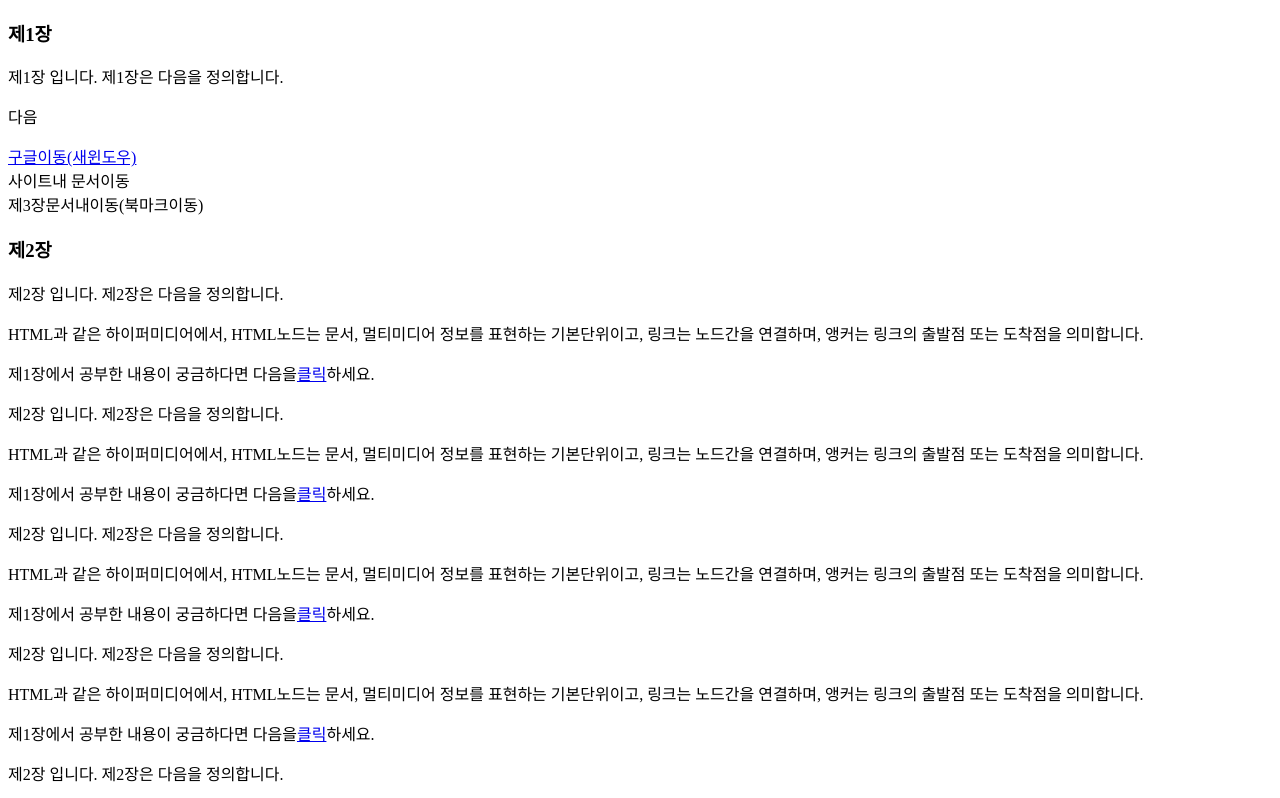
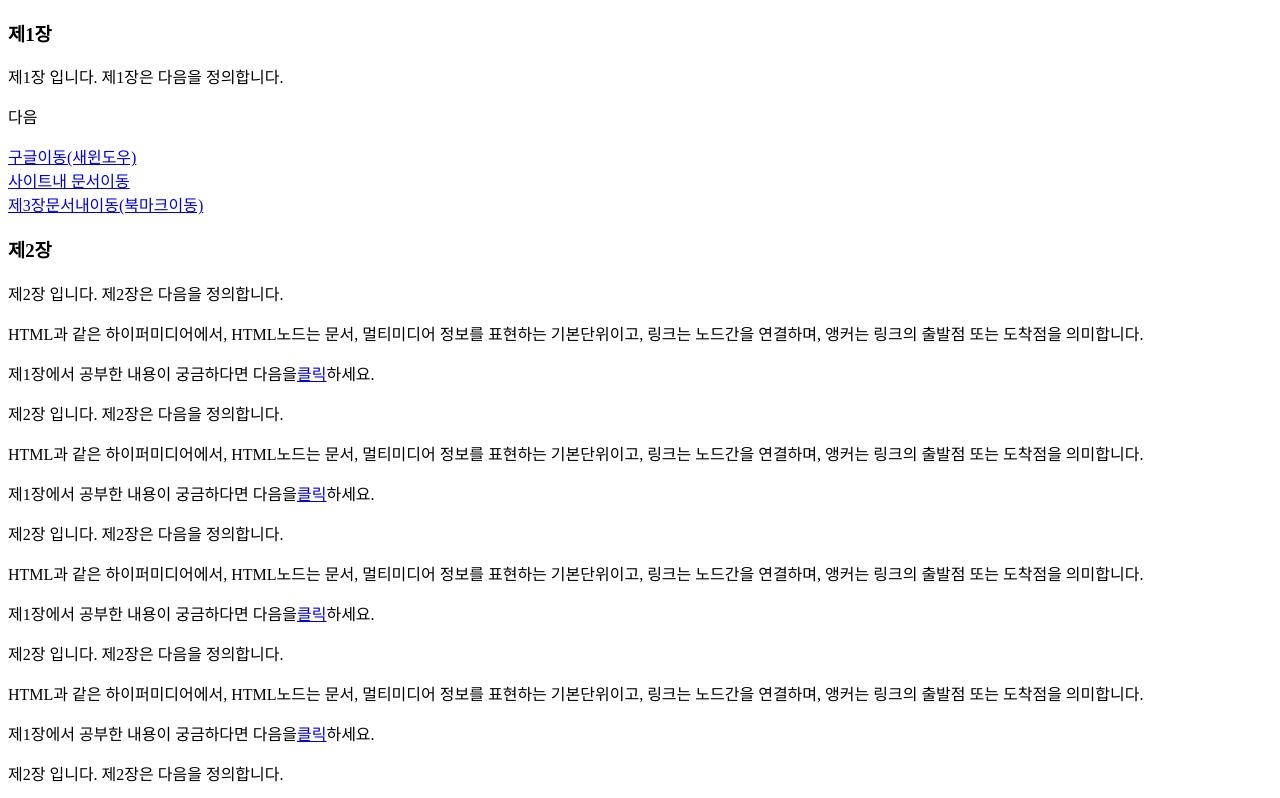
Before and after one commit to teddh2017/teddh2017.github.io, a plain HTML site: page anchor1.html in a window 1280 px wide. Shown: the top 798 px of the page. Drawn offline with Linux system fonts and the light colour scheme.

Commit message:
Update anchor1.html

```diff
--- a/anchor1.html
+++ b/anchor1.html
@@ -1,17 +1,17 @@
-<!doctype html> <!--.html-->
+<!doctype html> <!-- anchor1.html-->
 <html lang="ko">
  <head>
   <meta charset="utf-8"/>
   <meta name="viewport"content="width=device-width,initial-scale=1"/>
-  <title></title>
+  <title>html5 앵커 실습</title>
  </head>
  <body>
   <h3 id="chapter1">제1장</h3>
   <p>제1장 입니다. 제1장은 다음을 정의합니다.</p>
   <p>다음</p>
   <a href="http://www.google.com"target="_blank">구글이동(새윈도우)</a><br>
-  <a herf="https://teddh2017.githob.io/anchor2.html">사이트내 문서이동</a><br/>
-  <a herf="#chapter3">제3장문서내이동(북마크이동)</a><br/>
+  <a href="https://teddh2017.github.io/anchor2.html">사이트내 문서이동</a><br/>
+  <a href="#chapter3">제3장문서내이동(북마크이동)</a><br/>
   <h3 id="chapter2">제2장</h3>
   <p>제2장 입니다. 제2장은 다음을 정의합니다.</p>
   <p>HTML과 같은 하이퍼미디어에서, HTML노드는 문서, 멀티미디어 정보를 표현하는 기본단위이고,
```
